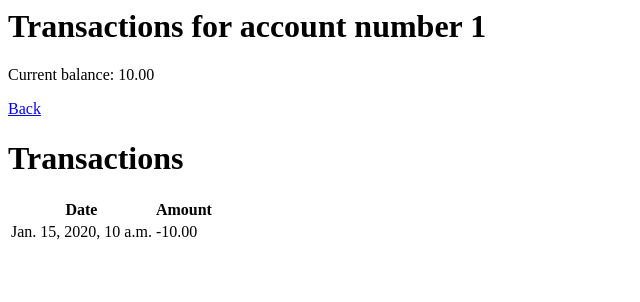
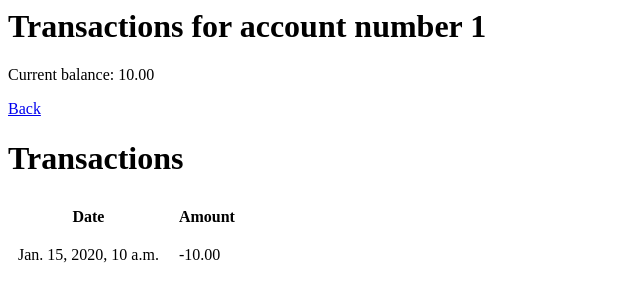
Before and after one commit to richardgiddings/accounts, a Django app: page /view_account/1 in a window 1280 px wide. Shown: the top 302 px of the page, without its empty margins (0-640 px from the left). Run offline with Django 3.2, Linux system fonts and the light colour scheme; tables that the repository leaves empty hold one stand-in row (values such as "Sample post").

Commit message:
A bit of basic table styling

```diff
--- a/accounts/settings.py
+++ b/accounts/settings.py
@@ -120,3 +120,7 @@ USE_TZ = True
 # https://docs.djangoproject.com/en/1.9/howto/static-files/
 
 STATIC_URL = '/static/'
+
+STATICFILES_DIRS = (
+  os.path.join(BASE_DIR, 'accounts/static'),
+)
--- a/accounts/static/accounts_app/style.css
+++ b/accounts/static/accounts_app/style.css
@@ -1,3 +1,6 @@
-
+table {
+  border-collapse: collapse; }
+  table td, table th {
+    padding: 10px; }
 
 /*# sourceMappingURL=style.css.map */
--- a/accounts/static/sass/style.scss
+++ b/accounts/static/sass/style.scss
@@ -0,0 +1,7 @@
+table {
+    border-collapse: collapse;
+
+    td, th {
+        padding: 10px;
+    }
+}
```
Also changed, not shown: 1 other file.
